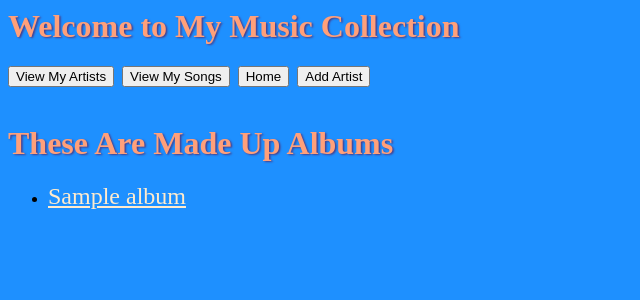
After one commit to nss-day-cohort-25/07-19-orientation-django-exercise, a Django app: page /history/albums/ in a window 1280 px wide. The commit adds this page. Shown: the top 300 px of the page, without its empty margins (0-640 px from the left). Run offline with Django 3.2, Linux system fonts and the light colour scheme; tables that the repository leaves empty hold one stand-in row (values such as "Sample post").

Commit message:
Create Album/Song M2M relationship

```diff
--- a/history/models.py
+++ b/history/models.py
@@ -9,10 +9,26 @@ class Artist(models.Model):
   def __str__(self):
     return self.name
 
+# Note that wrapping the model reference to Album_Songs in strings makes them evaluate lazily (after the models have been defined), to avoid 'not defined' errors
+class Album(models.Model):
+  title = models.CharField(max_length=100)
+  year_released = models.CharField(max_length=4)
+
+  def __str__(self):
+    return self.title
+
 class Song(models.Model):
   title = models.CharField(default="", max_length=100)
-  album = models.CharField(default="", max_length=100)
+  albums = models.ManyToManyField(Album)
   artist = models.ForeignKey(Artist, on_delete=models.CASCADE, )
 
   def get_absolute_url(self):
     return reverse('history:song_detail', kwargs={'pk': self.pk})
+
+  def __str__(self):
+    return self.title
+
+
+# class Album_Songs(models.Model):
+#   album = models.ForeignKey(Album, on_delete=models.CASCADE, )
+#   song = models.ForeignKey(Song, on_delete=models.CASCADE, )
--- /dev/null
+++ b/history/templates/history/album_list.html
@@ -0,0 +1,16 @@
+{% extends "history/index.html" %}
+
+{% block main_stuff %}
+
+{% include "history/nav_bar.html" with nav_location=location %}
+
+<h1>These Are Made Up Albums</h1>
+
+<ul>
+  {% for album in album_list %}
+  <li>
+    <a href="{% url 'history:album_detail' album.id %}">{{album.title}}</a>
+  </li>
+  {% endfor %}
+</ul>
+{% endblock main_stuff %}
--- a/history/templates/history/nav_bar.html
+++ b/history/templates/history/nav_bar.html
@@ -22,4 +22,10 @@
       <input type="submit" value="Add Artist">
     </form>
   {% endif %}
+
+  {% if nav_location != 'albums' %}
+    <form action="/history/albums" method='get'>
+      <input type="submit" value="View My Albums">
+    </form>
+  {% endif %}
 </nav>
--- a/history/urls.py
+++ b/history/urls.py
@@ -2,6 +2,7 @@ from django.urls import path
 from . import views
 
 app_name = 'history'
+# TODO: Replace with Router
 urlpatterns = [
     path('', views.IndexView.as_view(), name='index'),
     path('artists/', views.ArtistListView.as_view(), name='artists'),
@@ -9,6 +10,12 @@ urlpatterns = [
     path('artists/<int:pk>/', views.ArtistDetailView.as_view(), name='artist_detail'),
     path('artists/add/', views.ArtistFormView.as_view(), name='artist_form'),
     path('songs/', views.SongListView.as_view(), name='songs'),
+    path('songs/add', views.SongFormView.as_view(), name='song_form'),
     path('songs/<int:pk>/', views.SongDetailView.as_view(), name='song_detail'),
     path('songs/<int:pk>/edit', views.SongEditView.as_view(), name='song_edit'),
+    path('artists/add/', views.ArtistFormView.as_view(), name='artist_form'),
+    path('albums/', views.AlbumListView.as_view(), name='albums'),
+    path('albums/<int:pk>/', views.AlbumDetailView.as_view(), name='album_detail'),
+    path('albums/add/', views.AlbumFormView.as_view(), name='album_form'),
+    path('albums/<int:pk>/edit', views.AlbumEditView.as_view(), name='album_edit'),
 ]
--- a/history/views.py
+++ b/history/views.py
@@ -1,8 +1,8 @@
 from django.shortcuts import render, get_object_or_404
 from django.views.generic import ListView, TemplateView, FormView, DetailView, CreateView, UpdateView
 from django.urls import reverse_lazy
-from history.models import Artist, Song
-from history.forms import ArtistForm, SongForm
+from history.models import Artist, Song, Album
+from history.forms import ArtistForm, SongForm, AlbumForm
 
 class IndexView(TemplateView):
   template_name = 'history/index.html'
@@ -79,14 +79,13 @@ class SongFormView(FormView):
     form.save()
     return super(SongFormView, self).form_valid(form)
 
-
 class SongDetailView(DetailView):
   model = Song
 
 class SongEditView(UpdateView):
   model = Song
   form_class = SongForm
-  template_name = 'history/song_form.html'
+  # template_name = 'history/song_form.html'
 
   # Not needed if relying on get_absolute_url from the Song model
   # def form_valid(self, form):
@@ -95,3 +94,36 @@ class SongEditView(UpdateView):
   #   form.save()
   #   # To stay on the edit page:
   #   return self.render_to_response(self.get_context_data(form=form))
+
+# ===============================
+# Album Views
+
+class AlbumListView(ListView):
+  model = Album
+  # Django defaults to referencing the data in the template as 'object_list'. Here is how we can rename it what we want
+  context_object_name = 'album_list'
+
+  def get_context_data(self, **kwargs):
+    context = super().get_context_data(**kwargs)
+    context["location"] = "albums"
+    return context
+
+class AlbumFormView(FormView):
+  template_name = 'history/album_form.html'
+  form_class = AlbumForm
+  # NOTE! Be sure to put the slash in front of the url to route properly
+  success_url = '/history/albums/'
+
+  def form_valid(self, form):
+    # This method is called when valid form data has been POSTed.
+    # It should return an HttpResponse.
+    form.save()
+    return super(AlbumFormView, self).form_valid(form)
+
+class AlbumDetailView(DetailView):
+  model = Album
+
+class AlbumEditView(UpdateView):
+  model = Album
+  form_class = AlbumForm
+  template_name = 'history/album_form.html'
```
Also changed, not shown: history/forms.py (+13 -2 lines), history/templates/history/album_detail.html (added, +12 -0 lines), history/templates/history/album_form.html (added, +15 -0 lines), history/templates/history/song_detail.html (+11 -2 lines), history/migrations/0001_initial.py, history/migrations/0002_auto_20180803_0007.py (deleted), history/migrations/0002_auto_20180808_1620.py (added).
